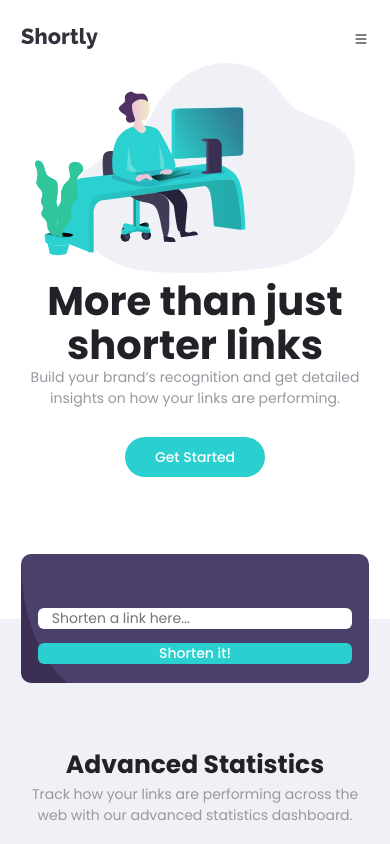
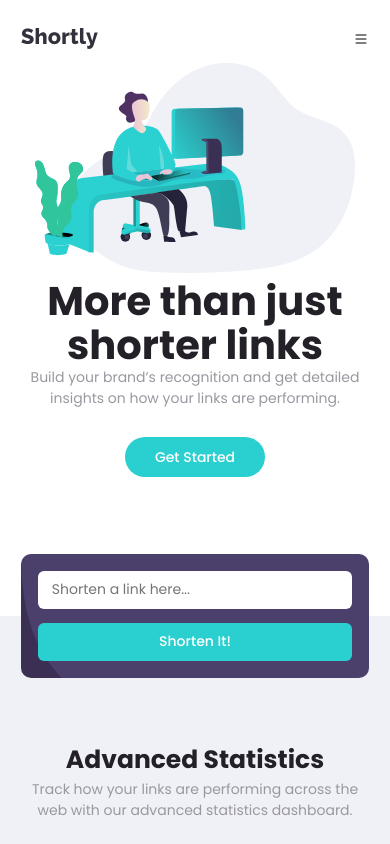
Before and after one commit to chalobonDen/URL-shortening-API-landing-page-challenge-hub, a React (Create React App) app: page / in a window 390 px wide. Shown: the top 844 px of the page. Built offline with nearby package versions, Linux system fonts and the light colour scheme.

Commit message:
responsive error message

```diff
--- a/src/components/InputUrl/InputUrl.css
+++ b/src/components/InputUrl/InputUrl.css
@@ -2,18 +2,12 @@
   background-image: linear-gradient(to bottom, #fff 50%, #f0f1f6 50%);
   padding: 0 8rem;
 }
-
-/* .bg-inputShortlink {
-  margin: 0 8rem;
-} */
 .show-result {
   margin: 0 8rem;
 }
 .main-result {
   background: #f0f1f6;
   padding-top: 1rem;
-}
-.input-bg {
 }
 .input-url,
 .inputError {
@@ -57,14 +51,16 @@
   height: 40px;
   border-radius: 6px;
 }
-.error-message {
+.error-message-desktop {
   color: hsl(0, 87%, 67%);
   font-size: 12px;
   margin-left: 2rem;
   font-style: oblique;
   margin-top: 0.4rem;
 }
-
+.error-message-mobile {
+  display: none;
+}
 .link-url {
   display: flex;
   justify-content: space-between;
@@ -100,10 +96,6 @@
   .main-shortlink {
     padding: 1.5rem;
   }
-  /* .bg-inputShortlink {
-    margin: 1.5rem;
-    margin-bottom: 0;
-  } */
   .input-url,
   .inputError {
     padding: 1.2rem;
@@ -119,6 +111,7 @@
     flex-direction: column;
     flex-wrap: nowrap;
     height: 90px;
+    padding-top: 0;
   }
   .input-url input {
     padding-left: 1rem;
@@ -131,10 +124,21 @@
     width: 100%;
     border: 1px solid hsl(0, 87%, 67%);
   }
-  .input-url button,
-  .inputError button {
+  .input-url button {
     margin-top: 1rem;
     width: 100%;
+  }
+  .inputError button {
+    width: 100%;
+  }
+  .error-message-desktop {
+    display: none;
+  }
+  .error-message-mobile {
+    display: block;
+    color: hsl(0, 87%, 67%);
+    font-size: 12px;
+    font-style: oblique;
   }
 
   .show-result {
--- a/src/components/InputUrl/InputUrl.js
+++ b/src/components/InputUrl/InputUrl.js
@@ -33,20 +33,15 @@ const InputUrl = () => {
   const handleShortLink = () => {
     if (!linkContent) {
       setError('Please add a link');
-      console.log('Please add a link');
-      console.log(`error: ${error.length}`);
     } else if (
       !linkContent.includes('http') &&
       !linkContent.includes('https') &&
       !linkContent.includes('www')
     ) {
       setError('Please enter a valid URL');
-      console.log('Please enter a valid URL');
-      console.log(`error: ${error.length}`);
     } else {
       getShortLink();
       setLinkContent('');
-      console.log(`error: ${error.length}`);
     }
   };
 
@@ -83,9 +78,10 @@ const InputUrl = () => {
               onChange={(event) => onLinkChange(event)}
               placeholder="Shorten a link here..."
             />
-            <button onClick={() => handleShortLink()}>Shorten it!</button>
+            <p className="error-message-mobile">{error}</p>
+            <button onClick={() => handleShortLink()}>{btnText}</button>
           </div>
-          <p className="error-message">{error}</p>
+          <p className="error-message-desktop">{error}</p>
         </div>
       </div>
 
@@ -119,7 +115,6 @@ const InputUrl = () => {
                   </button>
                 )}
               </div>
-              {/* {console.log(shortLink.short_link, copyState, index)} */}
             </div>
           ))}
         </div>
```
